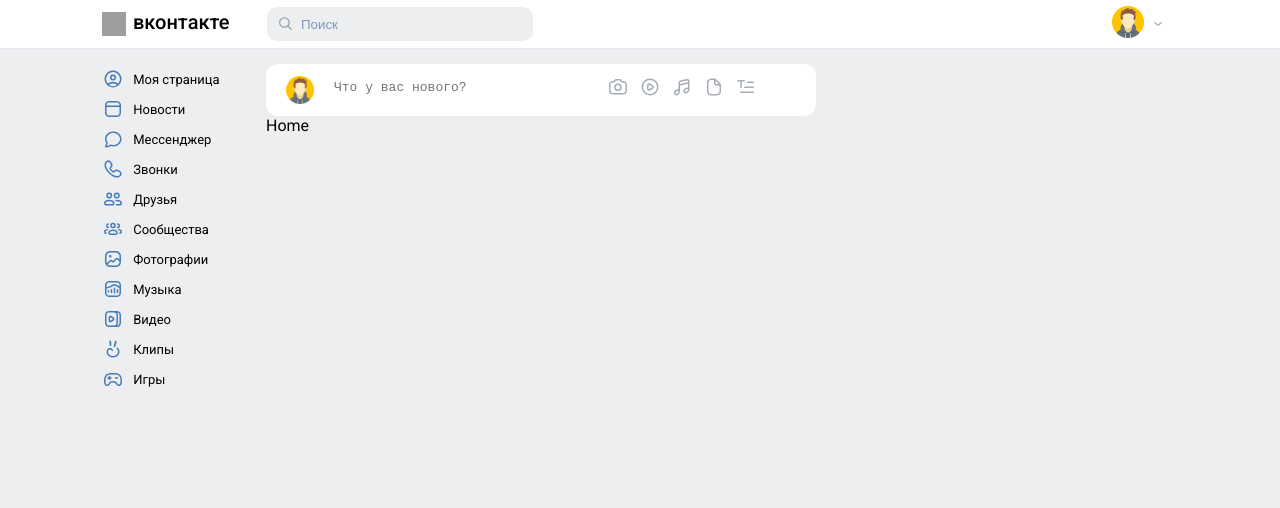
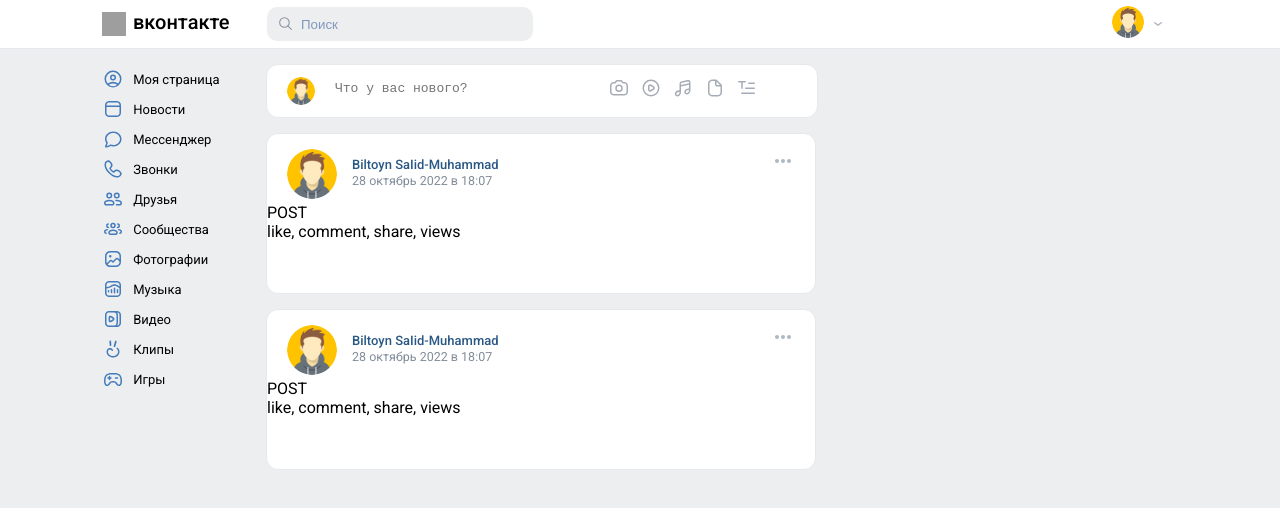
Before and after one commit to ShuVeriDa/vk-front-clone, a React (Create React App) app: page / in a window 1280 px wide. Shown: the top 508 px of the page. Built offline with nearby package versions, Linux system fonts and the light colour scheme; grey boxes are pictures that could not be loaded.

Commit message:
began create post component

```diff
--- a/src/components/Header/Header.module.scss
+++ b/src/components/Header/Header.module.scss
@@ -90,6 +90,7 @@
       }
 
       img {
+        border-radius: 100%;
         width: 32px;
         height: 32px;
       }
--- /dev/null
+++ b/src/components/Post/Post.module.scss
@@ -0,0 +1,115 @@
+.post {
+  min-height: 159px;
+  border: 1px solid #e7e8ec;
+  border-radius: 12px;
+  background: #ffffff;
+  display: flex;
+  flex-direction: column;
+  margin-bottom: 15px;
+
+  .header {
+    display: flex;
+    padding: 15px 20px 0 20px;
+
+    .avatar {
+      margin-right: 15px;
+
+      img {
+        border-radius: 100%;
+        width: 50px;
+        height: 50px;
+      }
+    }
+
+    .nameAndDate {
+      display: flex;
+      flex-direction: column;
+      width: 421px;
+      padding: 8px 0 0 0;
+
+
+      .name {
+        font-size: 13px;
+
+        a {
+          color: #2a5885;
+          font-weight: 500;
+          line-height: 16px;
+          text-decoration: none;
+
+          &:hover {
+            text-decoration: underline;
+          }
+
+        }
+      }
+
+      .date {
+        font-size: 12.5px;
+
+        a {
+          color: #818C99;
+          line-height: 14px;
+          text-decoration: none;
+
+          &:hover {
+            text-decoration: underline;
+          }
+        }
+      }
+    }
+
+    .crudComponent {
+      position: relative;
+      display: flex;
+      flex-direction: column;
+      align-items: end;
+
+      &:hover .crud {
+        visibility: visible;
+      }
+
+      .svgComponent {
+        svg {
+          color: #AEB7C2;
+
+          &:hover {
+            cursor: pointer;
+          }
+        }
+      }
+
+      .crud {
+        position: absolute;
+        margin-top: 30px;
+        min-width: 150px;
+        width: 188px;
+        max-width: 250px;
+        min-height: 44px;
+        padding: 6px 0;
+        z-index: 1;
+        box-shadow: rgba(0, 0, 0, 0.32) 0 20px 40px 0;
+        border-radius: 8px;
+        overflow: hidden;
+
+        ul {
+          overflow: hidden;
+          padding: 0;
+          margin: 0;
+          li {
+            display: block;
+            padding: 8px 15px;
+            font-size: 13px;
+            line-height: 18px;
+
+            &:hover {
+              cursor: pointer;
+              background: #F5F6F8;
+            }
+          }
+        }
+
+      }
+    }
+  }
+}
--- /dev/null
+++ b/src/components/Post/Post.tsx
@@ -0,0 +1,65 @@
+import {FC, useState} from 'react';
+
+import styles from './Post.module.scss'
+import defaultAvatar from './../../assets/defaultAvatar.png'
+import {Link, NavLink} from "react-router-dom";
+
+const crudList = ['Удалить запись', "Редактировать", "Выключить комментарий"]
+
+interface PostPropsType {
+}
+
+export const Post: FC<PostPropsType> = () => {
+
+  const [show, setShow] = useState(false)
+
+  return (
+    <div className={styles.post}>
+      <div className={styles.header}>
+        <div className={styles.avatar}>
+          <img src={defaultAvatar} alt=""/>
+        </div>
+        <div className={styles.nameAndDate}>
+          <span className={styles.name}>
+             <Link to={'/'}>Biltoyn SaIid-Muhammad</Link>
+          </span>
+          <span className={styles.date}>
+            <Link to={'/'}>28 октябрь 2022 в 18:07</Link>
+          </span>
+        </div>
+        <div className={styles.crudComponent}>
+              <div className={styles.svgComponent} >
+                <svg onClick={() => setShow(true)} width="24" height="24" viewBox="0 0 24 24" xmlns="http://www.w3.org/2000/svg">
+                  <g id="more_horizontal_24__Page-2" stroke="none" strokeWidth="1" fill="none" fillRule="evenodd">
+                    <g id="more_horizontal_24__more_horizontal_24">
+                      <path id="more_horizontal_24__Bounds" d="M24 0H0v24h24z"></path>
+                      <path
+                        d="M18 10a2 2 0 0 1 2 2 2 2 0 0 1-2 2 2 2 0 0 1-2-2c0-1.1.9-2 2-2Zm-6 4a2 2 0 0 1-2-2c0-1.1.9-2 2-2a2 2 0 0 1 2 2 2 2 0 0 1-2 2Zm-6 0a2 2 0 0 1-2-2c0-1.1.9-2 2-2a2 2 0 0 1 2 2 2 2 0 0 1-2 2Z"
+                        id="more_horizontal_24__Mask" fill="#AEB7C2">
+                      </path>
+                    </g>
+                  </g>
+                </svg>
+              </div>
+
+
+          {show && <div className={styles.crud}>
+              <ul>
+                {crudList.map((list, i) => <li key={i}>
+                  {list}
+                </li>)}
+              </ul>
+          </div>}
+
+
+        </div>
+      </div>
+      <div>
+        POST
+      </div>
+      <div>
+        like, comment, share, views
+      </div>
+    </div>
+  );
+};
--- a/src/components/PostWrite/PostWrite.module.scss
+++ b/src/components/PostWrite/PostWrite.module.scss
@@ -3,6 +3,8 @@
   border-radius: 12px;
   background: #ffffff;
   display: flex;
+  margin-bottom: 15px;
+  border: 1px solid #e7e8ec;
 
   &Active {
     min-height: 141px;
@@ -17,10 +19,12 @@
     }
 
     .profileImg {
+
       position: relative;
       top: 12px;
       left: 20px;
       img {
+        border-radius: 100%;
         width: 28px;
         height: 28px;
       }
--- a/src/pages/Home.tsx
+++ b/src/pages/Home.tsx
@@ -2,6 +2,7 @@
 
 import styles from './Home.module.scss'
 import {PostWrite} from "../components/PostWrite/PostWrite";
+import {Post} from "../components/Post/Post";
 
 interface HomePropsType {
 }
@@ -10,7 +11,9 @@
   return (
     <div className={styles.home}>
       <PostWrite />
-      Home
+
+      <Post />
+      <Post />
     </div>
   );
 };
```
